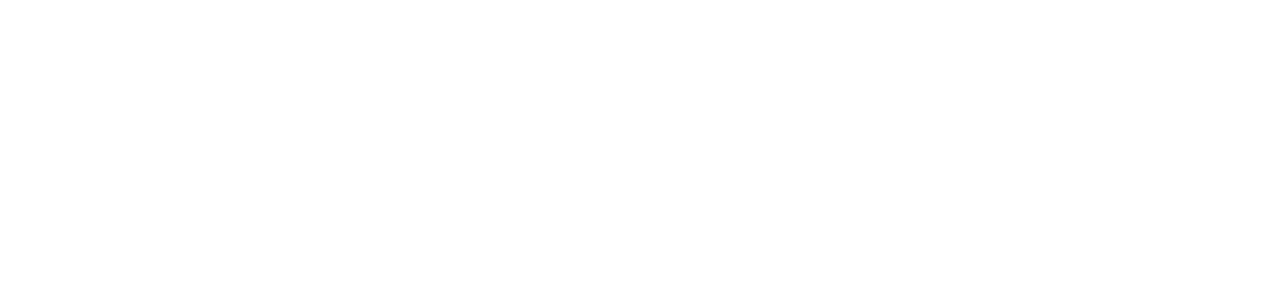
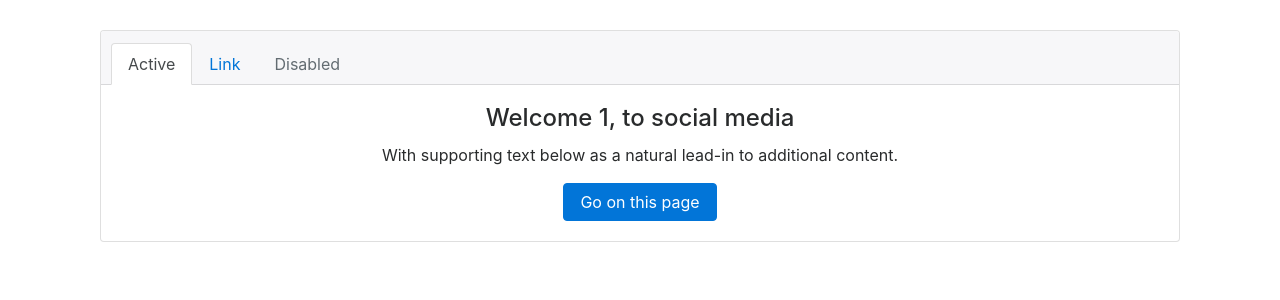
Before and after one commit to CodeKul/angular-router-evening-68, an Angular app: page /dash/1 in a window 1280 px wide. Before the commit this address led to /. Shown: the top 300 px of the page. Built offline with nearby package versions, Linux system fonts and the light colour scheme.

Commit message:
router: passing and reading route params

```diff
--- a/src/app/app.router.ts
+++ b/src/app/app.router.ts
@@ -5,7 +5,7 @@
 
 const routes: Routes = [
     { path: '', component: LoginComponent },
-    { path: 'dash', component: DashComponent },
+    { path: 'dash/:usNm', component: DashComponent },
     { path: 'reg', component: RegistrationComponent }
 ];
 
--- a/src/app/dash/dash.component.html
+++ b/src/app/dash/dash.component.html
@@ -13,8 +13,8 @@
     </ul>
   </div>
   <div class="card-block">
-    <h4 class="card-title">Special title treatment</h4>
+    <h4 class="card-title">Welcome {{usNm}}, to social media</h4>
     <p class="card-text">With supporting text below as a natural lead-in to additional content.</p>
-    <a href="#" class="btn btn-primary">Go somewhere</a>
+    <a [routerLink]="['/dash']" class="btn btn-primary">Go on this page</a>
   </div>
 </div>
--- a/src/app/dash/dash.component.ts
+++ b/src/app/dash/dash.component.ts
@@ -1,4 +1,5 @@
 import { Component, OnInit } from '@angular/core';
+import { ActivatedRoute } from '@angular/router';
 
 @Component({
   selector: 'app-dash',
@@ -7,9 +8,13 @@
 })
 export class DashComponent implements OnInit {
 
-  constructor() { }
+  private usNm: string;
+
+  constructor(
+    private activatedRoute: ActivatedRoute
+  ) { }
 
   ngOnInit() {
+    this.usNm = this.activatedRoute.snapshot.params['usNm'];
   }
-
 }
--- a/src/app/login/login.component.ts
+++ b/src/app/login/login.component.ts
@@ -18,6 +18,6 @@
   onLogin(usNm, pass) {
     // http call
 
-    this.router.navigate(['dash']);
+    this.router.navigate(['dash', usNm]);
   }
 }
```
